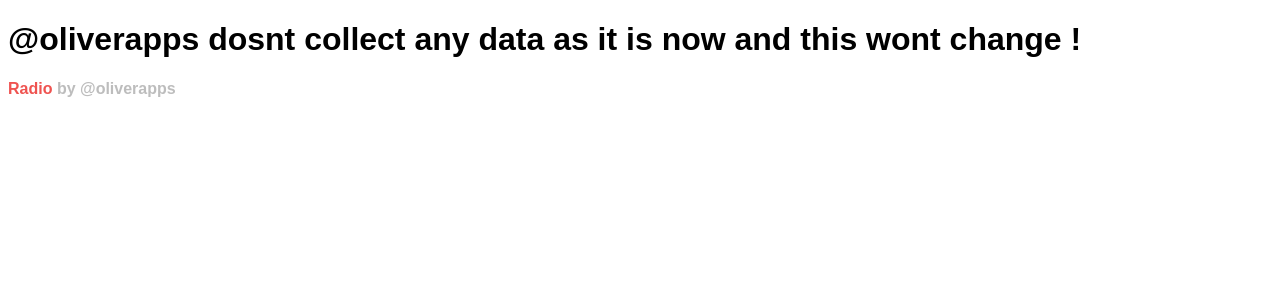
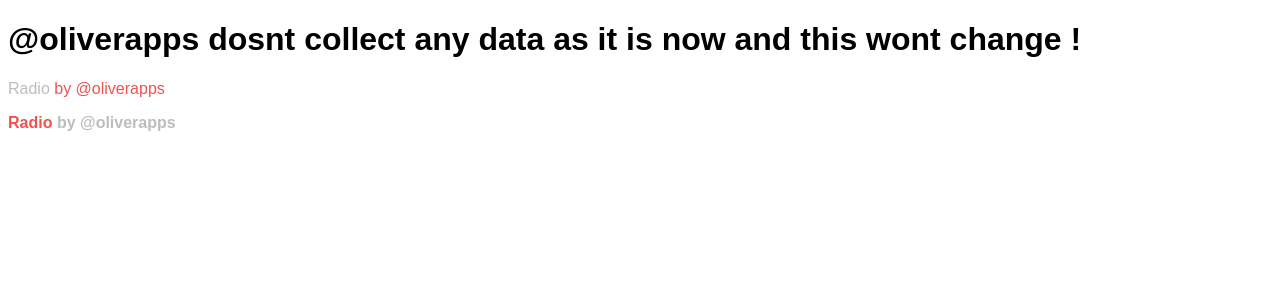
Before and after one commit to at-oliverapps/at-oliverapps.github.io, a PHP site: page / in a window 1280 px wide. Shown: the top 300 px of the page. Run offline with PHP 8.4, Linux system fonts and the light colour scheme.

Commit message:
New update

```diff
--- a/index.html
+++ b/index.html
@@ -9,8 +9,12 @@
 
 <body>
 
-<!-- Content will go here -->
-<h1>@oliverapps dosnt collect any data as it is now and this wont change !</h1>
+<header>
+	<h1>@oliverapps dosnt collect any data as it is now and this wont change !</h1>
+</header>
+
+
+<p><span>Radio</span> by @oliverapps</p>
 
 <b class="appname">Radio</b>
 <b class="brandname"> by @oliverapps</b>
--- a/styles/style.css
+++ b/styles/style.css
@@ -32,3 +32,11 @@ body {
 .brandname {
 	color: var(--radioGrey);
 }
+
+p {
+   color: var(--radioRed);
+}
+
+span {
+   color: var(--radioGrey);
+}
```
Also changed, not shown: 1 other file.
